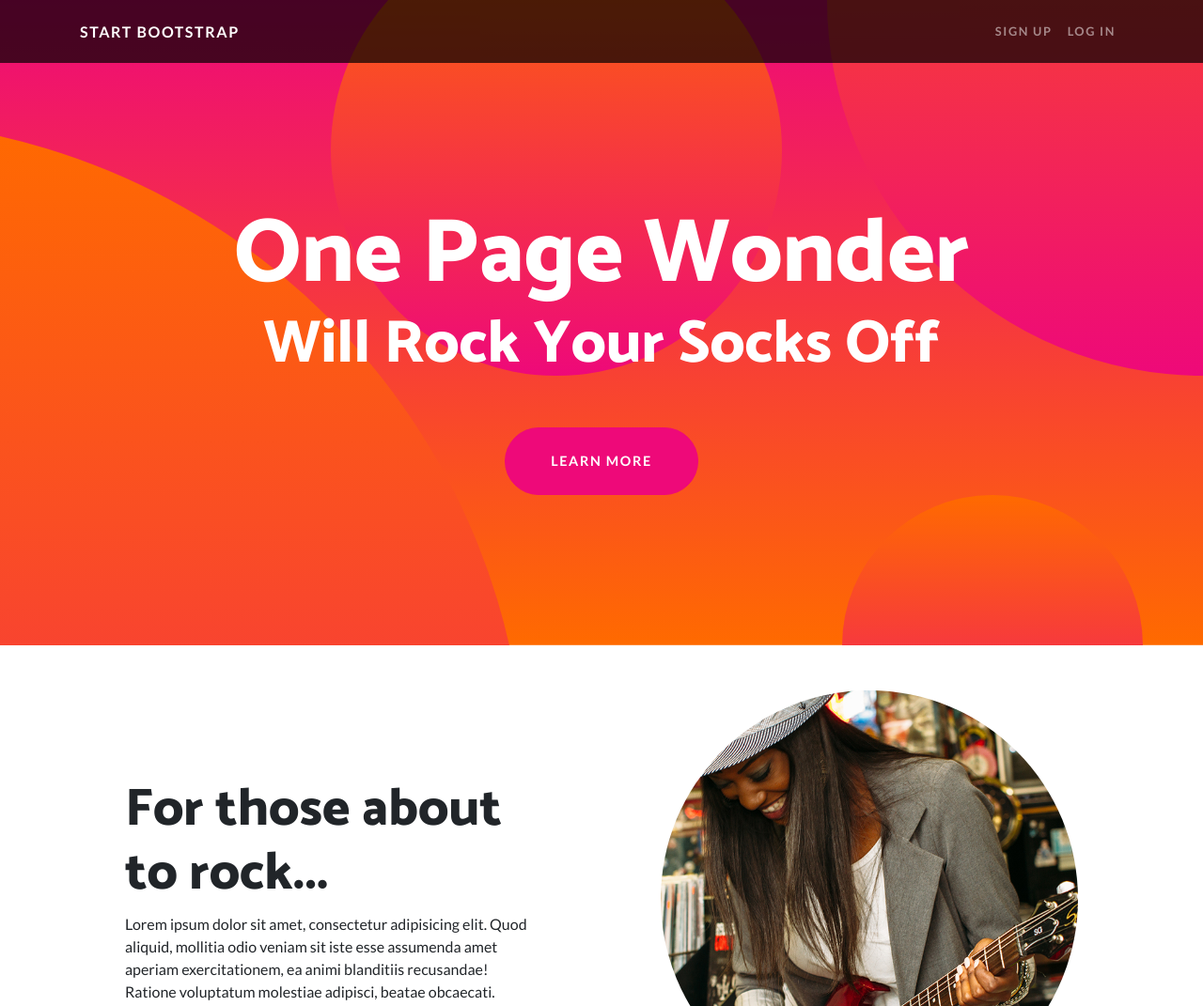
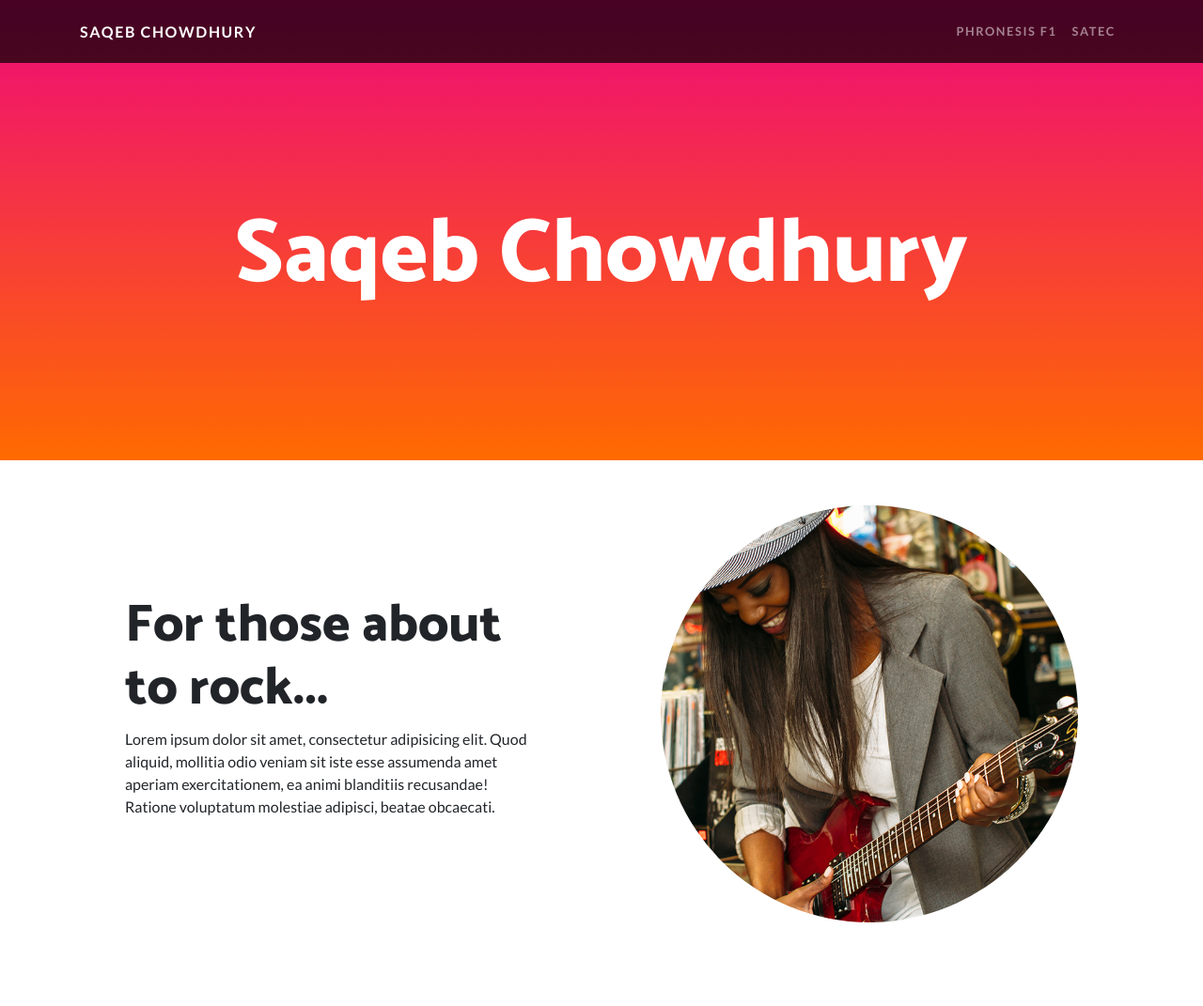
Before and after one commit to saqebchowdhury/saqebchowdhury.github.io, a website: page index.html in a window 1280 px wide. Shown: the top 1071 px of the page at 94% size. Drawn offline with Linux system fonts and the light colour scheme.

Commit message:
Changed webpage links and some landing page elements

```diff
--- a/index.html
+++ b/index.html
@@ -27,17 +27,17 @@
     <!-- Navigation -->
     <nav class="navbar navbar-expand-lg navbar-dark navbar-custom fixed-top">
       <div class="container">
-        <a class="navbar-brand" href="#">Start Bootstrap</a>
+        <a class="navbar-brand" href="#">Saqeb Chowdhury</a>
         <button class="navbar-toggler" type="button" data-toggle="collapse" data-target="#navbarResponsive" aria-controls="navbarResponsive" aria-expanded="false" aria-label="Toggle navigation">
           <span class="navbar-toggler-icon"></span>
         </button>
         <div class="collapse navbar-collapse" id="navbarResponsive">
           <ul class="navbar-nav ml-auto">
             <li class="nav-item">
-              <a class="nav-link" href="#">Sign Up</a>
+              <a class="nav-link" href="#">Phronesis F1</a>
             </li>
             <li class="nav-item">
-              <a class="nav-link" href="#">Log In</a>
+              <a class="nav-link" href="#">Satec</a>
             </li>
           </ul>
         </div>
@@ -47,15 +47,15 @@
     <header class="masthead text-center text-white">
       <div class="masthead-content">
         <div class="container">
-          <h1 class="masthead-heading mb-0">One Page Wonder</h1>
-          <h2 class="masthead-subheading mb-0">Will Rock Your Socks Off</h2>
-          <a href="#" class="btn btn-primary btn-xl rounded-pill mt-5">Learn More</a>
+          <h1 class="masthead-heading mb-0">Saqeb Chowdhury</h1>
+          <!--<h2 class="masthead-subheading mb-0">Will Rock Your Socks Off</h2>
+          <a href="#" class="btn btn-primary btn-xl rounded-pill mt-5">Learn More</a> -->
         </div>
       </div>
-      <div class="bg-circle-1 bg-circle"></div>
+      <!--<div class="bg-circle-1 bg-circle"></div>
       <div class="bg-circle-2 bg-circle"></div>
       <div class="bg-circle-3 bg-circle"></div>
-      <div class="bg-circle-4 bg-circle"></div>
+      <div class="bg-circle-4 bg-circle"></div> -->
     </header>
 
     <section>
```
